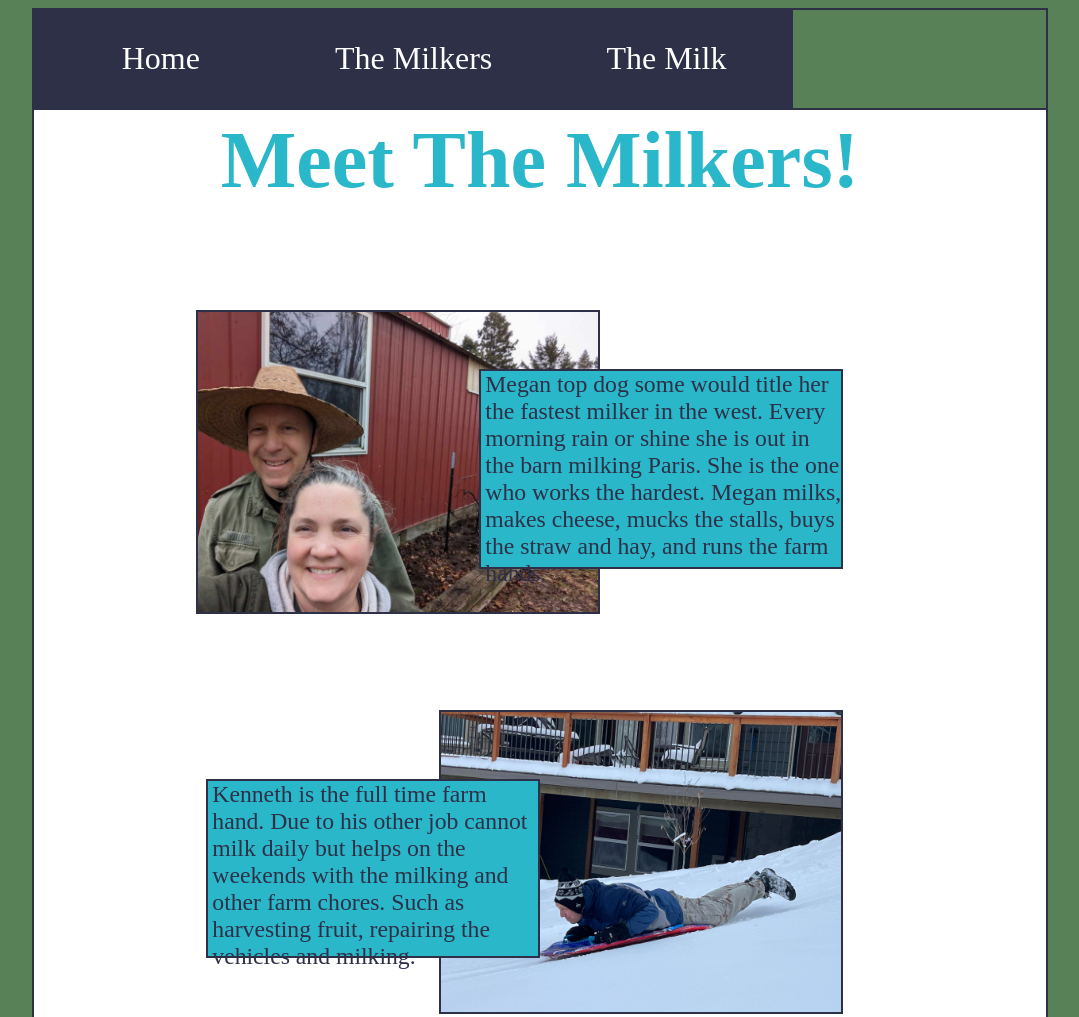
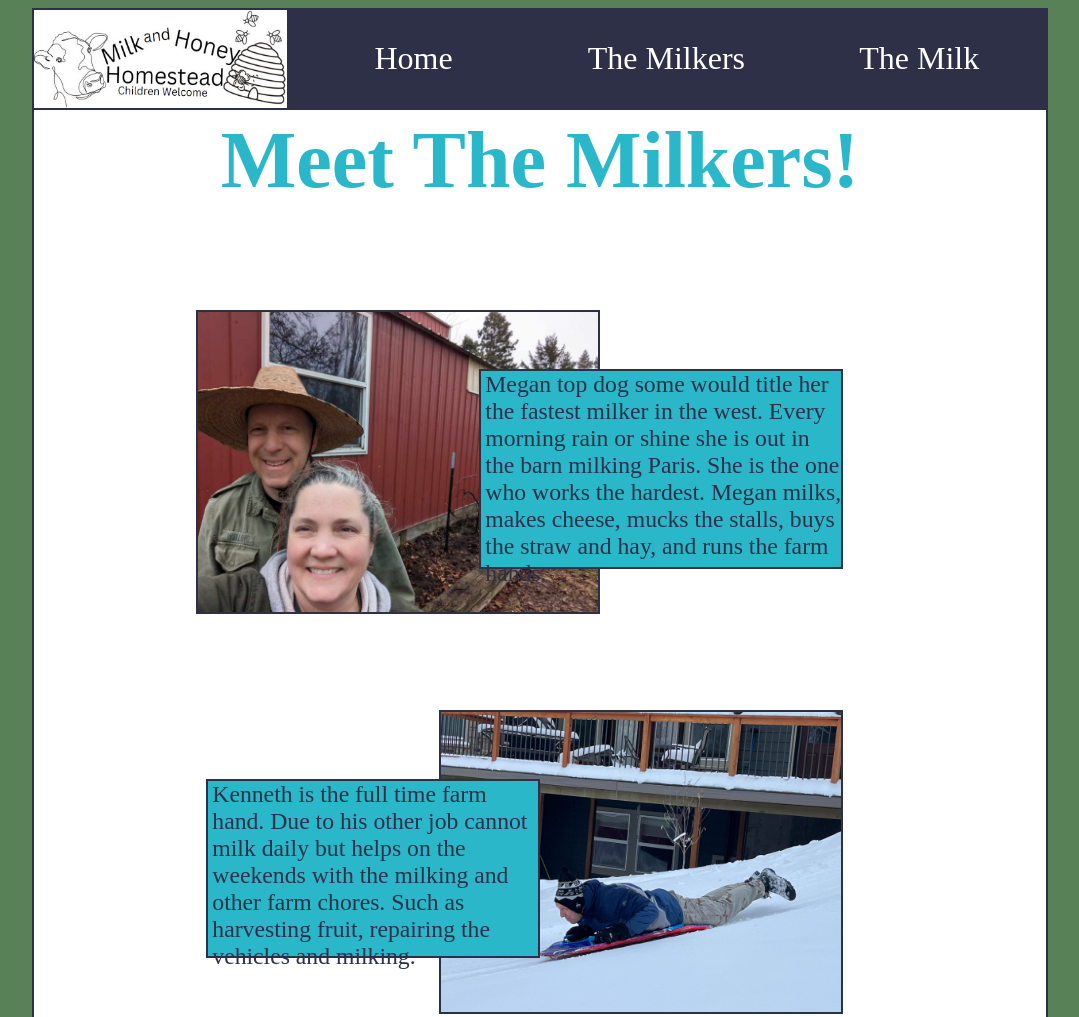
Before and after one commit to ImJustNate/wdd130, a plain HTML site: page milknhoney/the_milkers.html in a window 1280 px wide. Shown: the top 1017 px of the page, without its empty margins (100-1179 px from the left). Drawn offline with Linux system fonts and the light colour scheme.

Commit message:
fixing the milkers headder

```diff
--- a/milknhoney/the_milkers.html
+++ b/milknhoney/the_milkers.html
@@ -8,9 +8,10 @@
 </head>
 <body>
     <header>
-        <a href="index.html"><i class="home_link"></i> Home</a>
-        <a href="the_milkers.html"><i class="milkers_link"></i> The Milkers </a>
-        <a href="the_milk.html"><i class="milk_link"></i> The Milk</a>
+        <img src="images/logo_milknhoney.jpg" alt="its out logo">
+        <a href="index.html"><i class="home_link"></i>Home</a>
+        <a href="the_milkers.html"><i class="milkers_link"></i>The Milkers </a>
+        <a href="the_milk.html"><i class="milk_link"></i>The Milk</a>
     </header>
     <main class="meet_the_milkers">
         <h3>Meet The Milkers!</h3>
```
